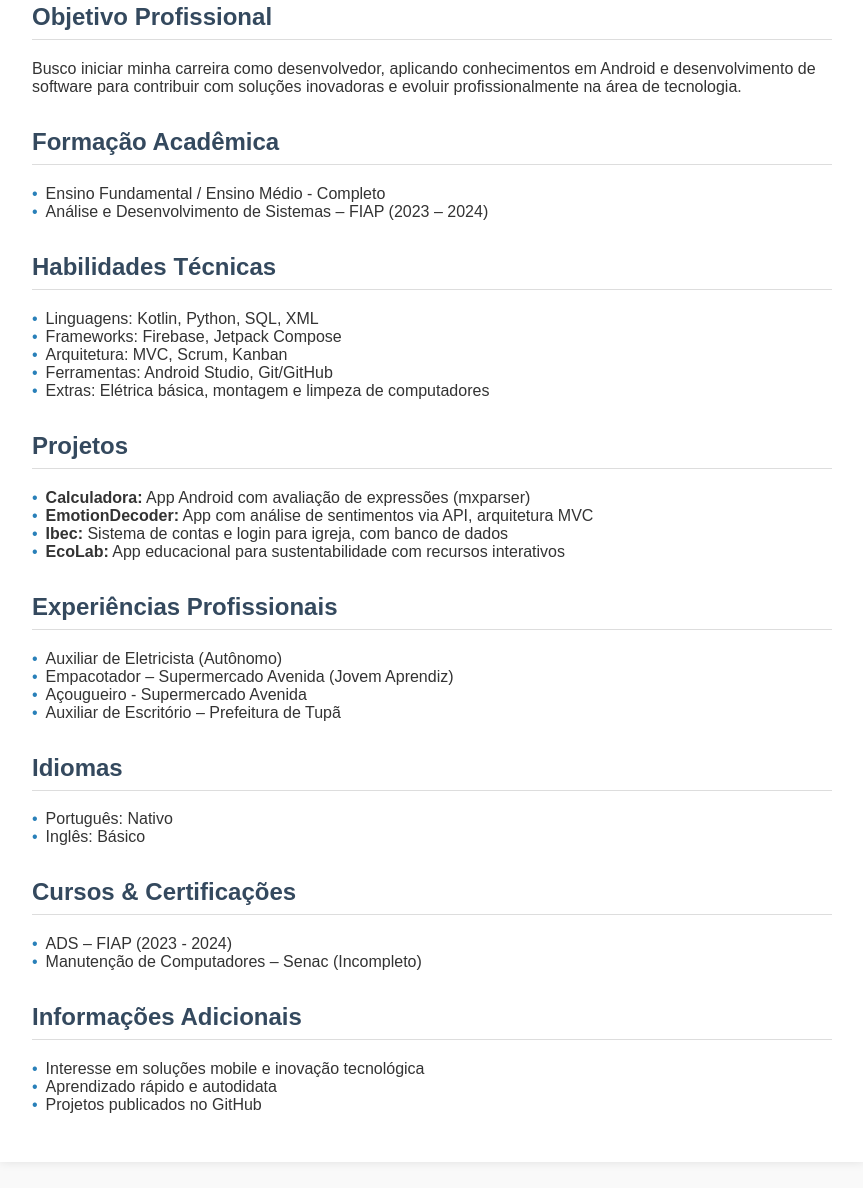
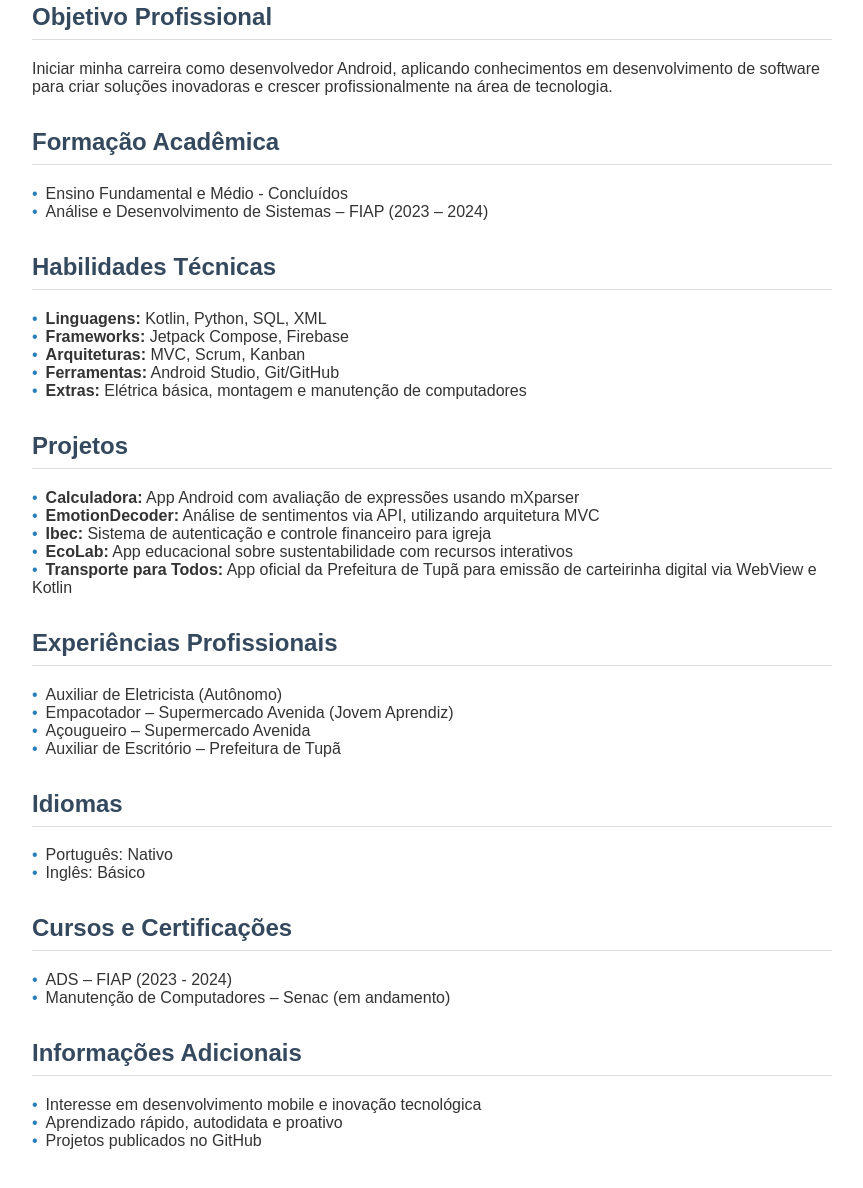
Before and after one commit to victorFanfoni/Portifolio, a plain HTML site: page index.html in a window 1280 px wide. Shown: the part 198-1386 px from the top of the page, without its empty margins (208-1071 px from the left). Drawn offline with Linux system fonts and the light colour scheme.

Commit message:
Update index.html

```diff
--- a/index.html
+++ b/index.html
@@ -1,4 +1,3 @@
-
 <!DOCTYPE html>
 <html lang="pt-BR">
 <head>
@@ -12,47 +11,59 @@
     <header>
       <h1>Victor Gabriel Ribas Fanfoni</h1>
       <p>Desenvolvedor Android | Kotlin • Jetpack Compose • Firebase</p>
-            <p><strong>Contato:</strong> (11) 93619-6194 | victorfanfoni@gmail.com | <a href="#">GitHub</a></p>
+      <p>
+        <strong>Contato:</strong> (11) 93619-6194 |
+        <a href="mailto:victorfanfoni@gmail.com">victorfanfoni@gmail.com</a> |
+        <a href="https://github.com/victorfanfoni" target="_blank">GitHub</a>
+      </p>
     </header>
+
+    <main>
       <section>
         <h2>Objetivo Profissional</h2>
-            <p>Busco iniciar minha carreira como desenvolvedor, aplicando conhecimentos em Android e desenvolvimento de software para contribuir com soluções inovadoras e evoluir profissionalmente na área de tecnologia.</p>
+        <p>Iniciar minha carreira como desenvolvedor Android, aplicando conhecimentos em desenvolvimento de software para criar soluções inovadoras e crescer profissionalmente na área de tecnologia.</p>
       </section>
+
       <section>
         <h2>Formação Acadêmica</h2>
         <ul>
-                <li>Ensino Fundamental / Ensino Médio - Completo</li>
+          <li>Ensino Fundamental e Médio - Concluídos</li>
           <li>Análise e Desenvolvimento de Sistemas – FIAP (2023 – 2024)</li>
         </ul>
       </section>
+
       <section>
         <h2>Habilidades Técnicas</h2>
         <ul>
-                <li>Linguagens: Kotlin, Python, SQL, XML</li>
-                <li>Frameworks: Firebase, Jetpack Compose</li>
-                <li>Arquitetura: MVC, Scrum, Kanban</li>
-                <li>Ferramentas: Android Studio, Git/GitHub</li>
-                <li>Extras: Elétrica básica, montagem e limpeza de computadores</li>
+          <li><strong>Linguagens:</strong> Kotlin, Python, SQL, XML</li>
+          <li><strong>Frameworks:</strong> Jetpack Compose, Firebase</li>
+          <li><strong>Arquiteturas:</strong> MVC, Scrum, Kanban</li>
+          <li><strong>Ferramentas:</strong> Android Studio, Git/GitHub</li>
+          <li><strong>Extras:</strong> Elétrica básica, montagem e manutenção de computadores</li>
         </ul>
       </section>
+
       <section>
         <h2>Projetos</h2>
         <ul>
-                <li><strong>Calculadora:</strong> App Android com avaliação de expressões (mxparser)</li>
-                <li><strong>EmotionDecoder:</strong> App com análise de sentimentos via API, arquitetura MVC</li>
-                <li><strong>Ibec:</strong> Sistema de contas e login para igreja, com banco de dados</li>
-                <li><strong>EcoLab:</strong> App educacional para sustentabilidade com recursos interativos</li>
+          <li><strong>Calculadora:</strong> App Android com avaliação de expressões usando mXparser</li>
+          <li><strong>EmotionDecoder:</strong> Análise de sentimentos via API, utilizando arquitetura MVC</li>
+          <li><strong>Ibec:</strong> Sistema de autenticação e controle financeiro para igreja</li>
+          <li><strong>EcoLab:</strong> App educacional sobre sustentabilidade com recursos interativos</li>
+          <li><strong>Transporte para Todos:</strong> App oficial da Prefeitura de Tupã para emissão de carteirinha digital via WebView e Kotlin</li>
         </ul>
       </section>
+
       <section>
         <h2>Experiências Profissionais</h2>
         <ul>
           <li>Auxiliar de Eletricista (Autônomo)</li>
           <li>Empacotador – Supermercado Avenida (Jovem Aprendiz)</li>
-                <li>Açougueiro - Supermercado Avenida</li>
+          <li>Açougueiro – Supermercado Avenida</li>
           <li>Auxiliar de Escritório – Prefeitura de Tupã</li>
         </ul>
       </section>
+
       <section>
         <h2>Idiomas</h2>
         <ul>
@@ -60,21 +71,24 @@
           <li>Inglês: Básico</li>
         </ul>
       </section>
+
       <section>
-            <h2>Cursos & Certificações</h2>
+        <h2>Cursos e Certificações</h2>
         <ul>
           <li>ADS – FIAP (2023 - 2024)</li>
-                <li>Manutenção de Computadores – Senac (Incompleto)</li>
+          <li>Manutenção de Computadores – Senac (em andamento)</li>
         </ul>
       </section>
+
       <section>
         <h2>Informações Adicionais</h2>
         <ul>
-                <li>Interesse em soluções mobile e inovação tecnológica</li>
-                <li>Aprendizado rápido e autodidata</li>
+          <li>Interesse em desenvolvimento mobile e inovação tecnológica</li>
+          <li>Aprendizado rápido, autodidata e proativo</li>
           <li>Projetos publicados no GitHub</li>
         </ul>
       </section>
+    </main>
   </div>
 </body>
 </html>
```
Lines whose indentation alone changed are shown as unchanged.
